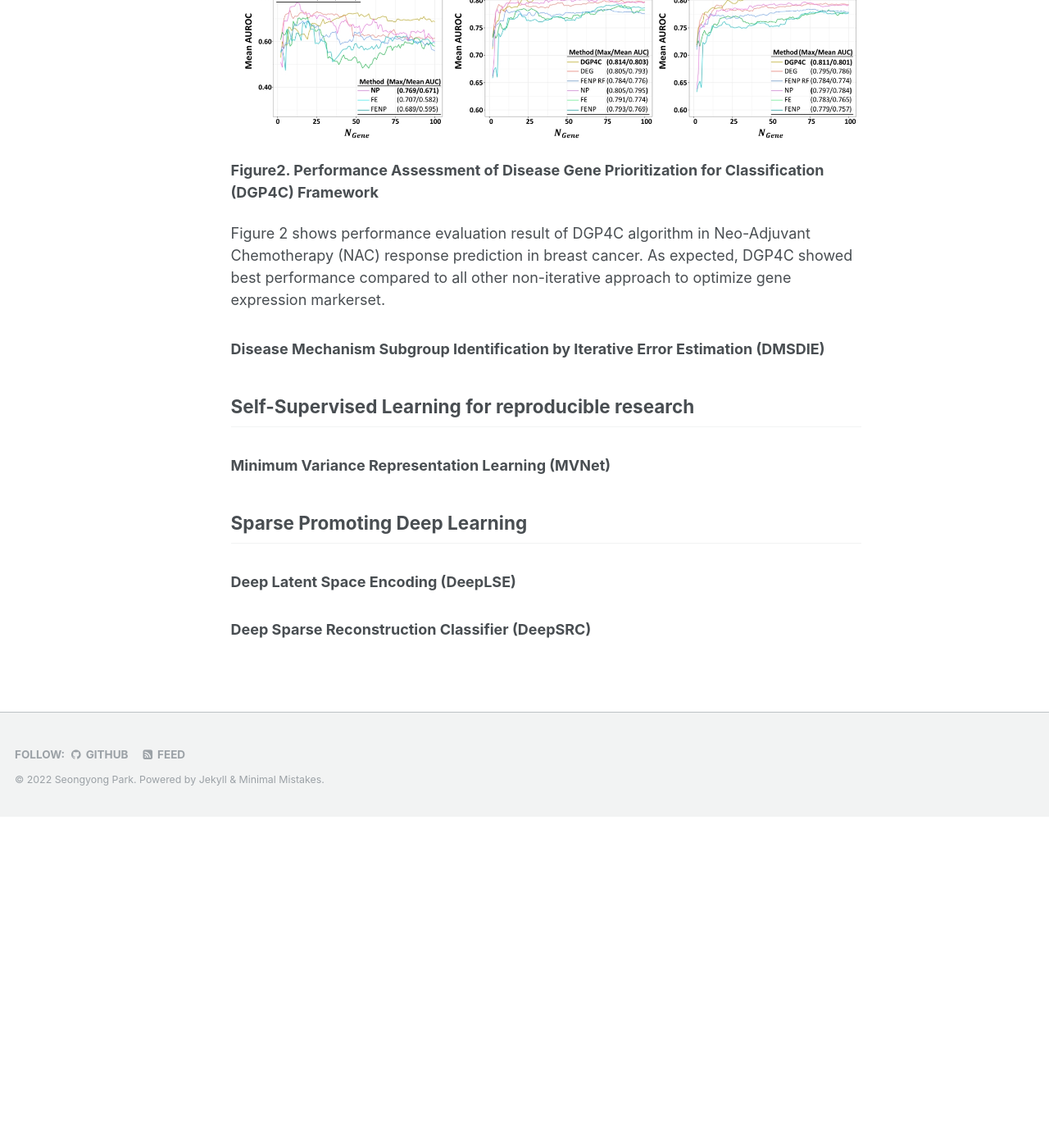
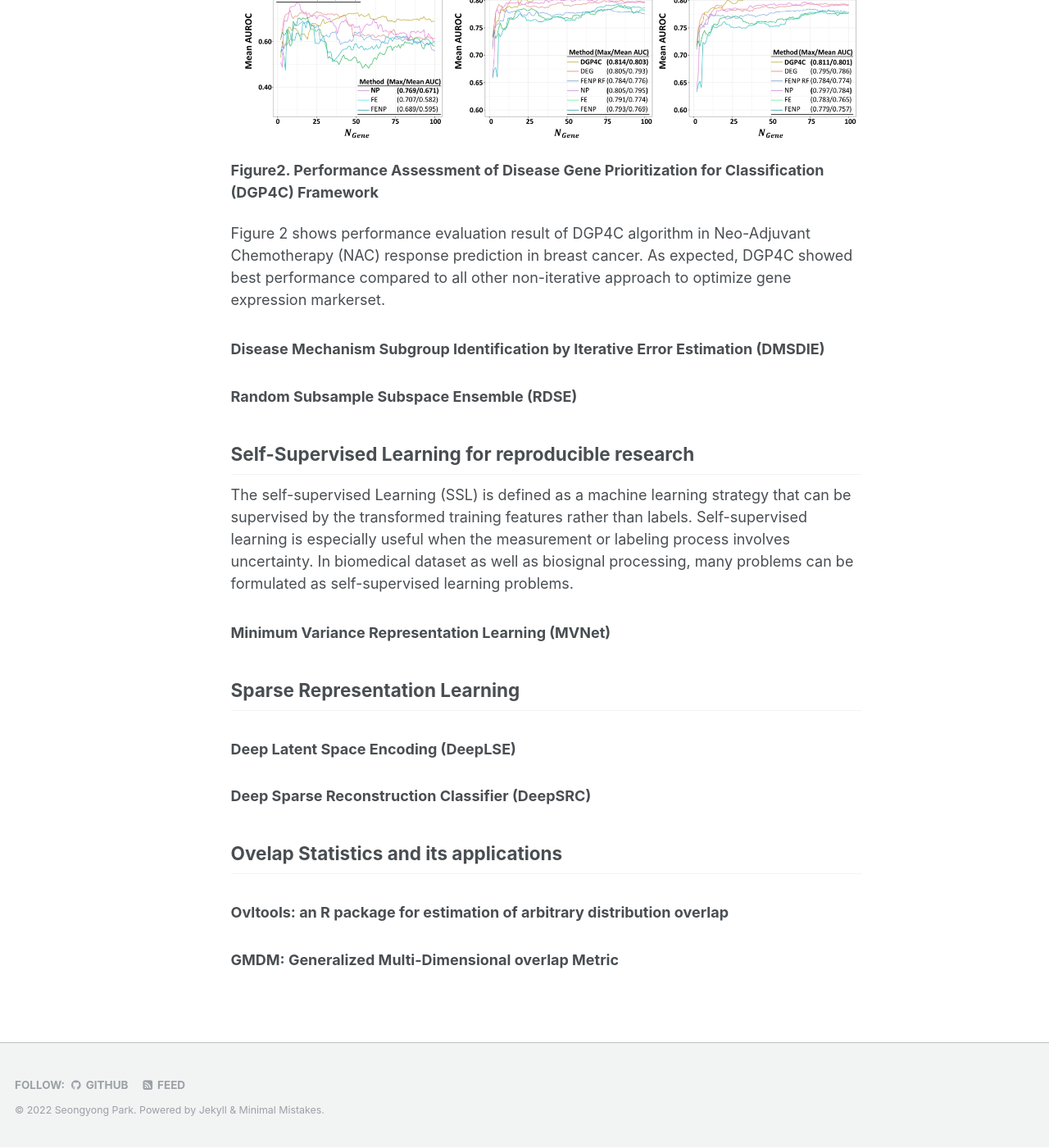
Before and after one commit to psychemistz/profile, a Jekyll site: the page built from _pages/research.md, in a window 1280 px wide and 1400 px high, scrolled down 2186 px. Shown: the whole window at 82% size. Built offline with Jekyll 4.4.1, drawn with Linux system fonts in a browser that asks for light colours; before the commit the page ends 3183 px from its top, so only the background shows below that.

Commit message:
Update research.md

```diff
--- a/_pages/research.md
+++ b/_pages/research.md
@@ -35,22 +35,44 @@ Figure 2 shows performance evaluation result of DGP4C algorithm in Neo-Adjuvant
 
 ### Disease Mechanism Subgroup Identification by Iterative Error Estimation (DMSDIE)
 
+### Random Subsample Subspace Ensemble (RDSE)
+
+
 
 ## Self-Supervised Learning for reproducible research
-
+The self-supervised Learning (SSL) is defined as a machine learning strategy that can be supervised by the transformed training features rather than labels. Self-supervised learning is especially useful when the measurement or labeling process involves uncertainty. In biomedical dataset as well as biosignal processing, many problems can be formulated as self-supervised learning problems.
 
 ### Minimum Variance Representation Learning (MVNet)
 
 
 
-## Sparse Promoting Deep Learning
 
+## Sparse Representation Learning
 
 ### Deep Latent Space Encoding (DeepLSE)
 
-
 ### Deep Sparse Reconstruction Classifier (DeepSRC)
 
+
+
+## Ovelap Statistics and its applications
+
+### Ovltools: an R package for estimation of arbitrary distribution overlap
+
+### GMDM: Generalized Multi-Dimensional overlap Metric
+
+
+
+<!--
+## Generative Adversarial Network (GAN) for Biomedical Signal Processing Applications
+
+### Batch-effect Minimization Network (BatchGAN)
+
+### Platform Transformer Network (PTN)
+
+### Drug Response Prediction using Adaptive Instance Normalization (DRAdaIN)
+
+-->
 
 <!--
 The use of machine-learning in neuroimaging offers new perspectives in early diagnosis and prognosis of brain diseases. However, algorithms should provide interpretable solutions. Biomarkers identification based on neuroimaging require new algorithms that exploit the natural spatial structure of the brain images.
```
